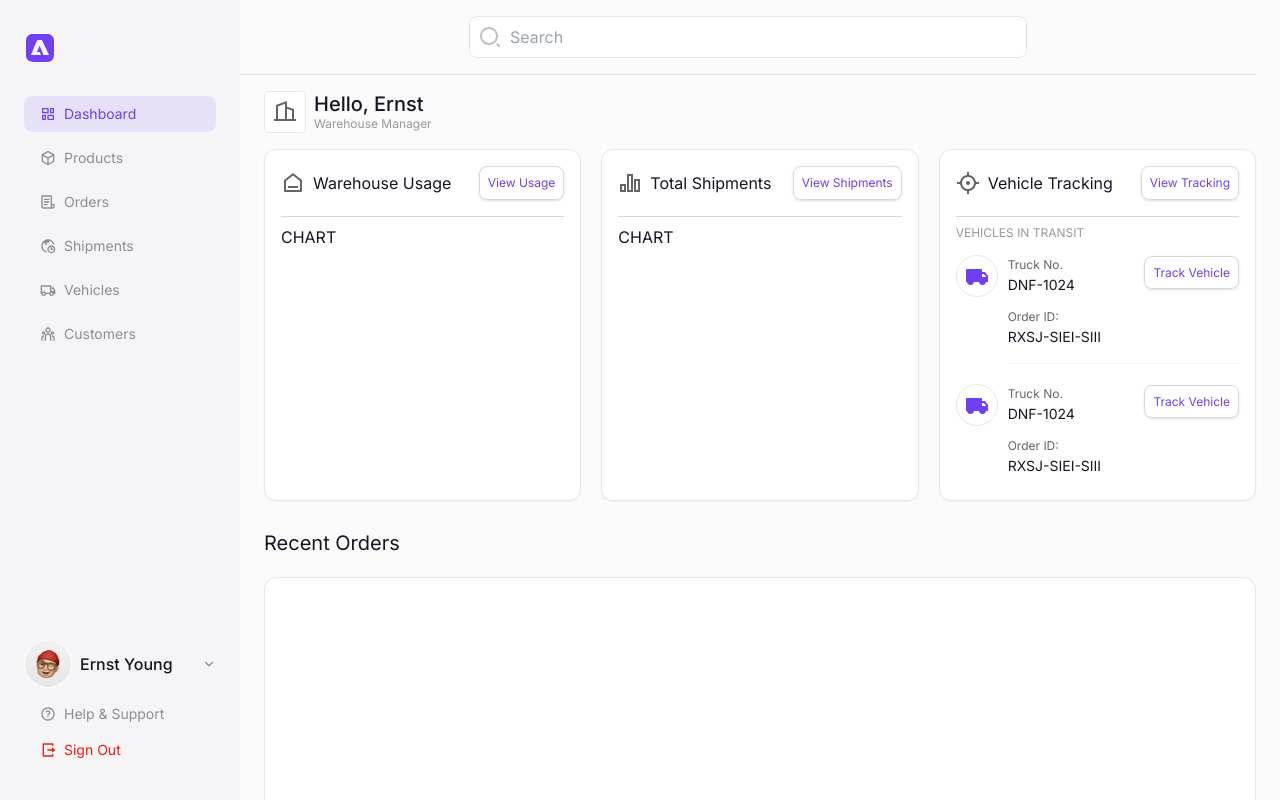
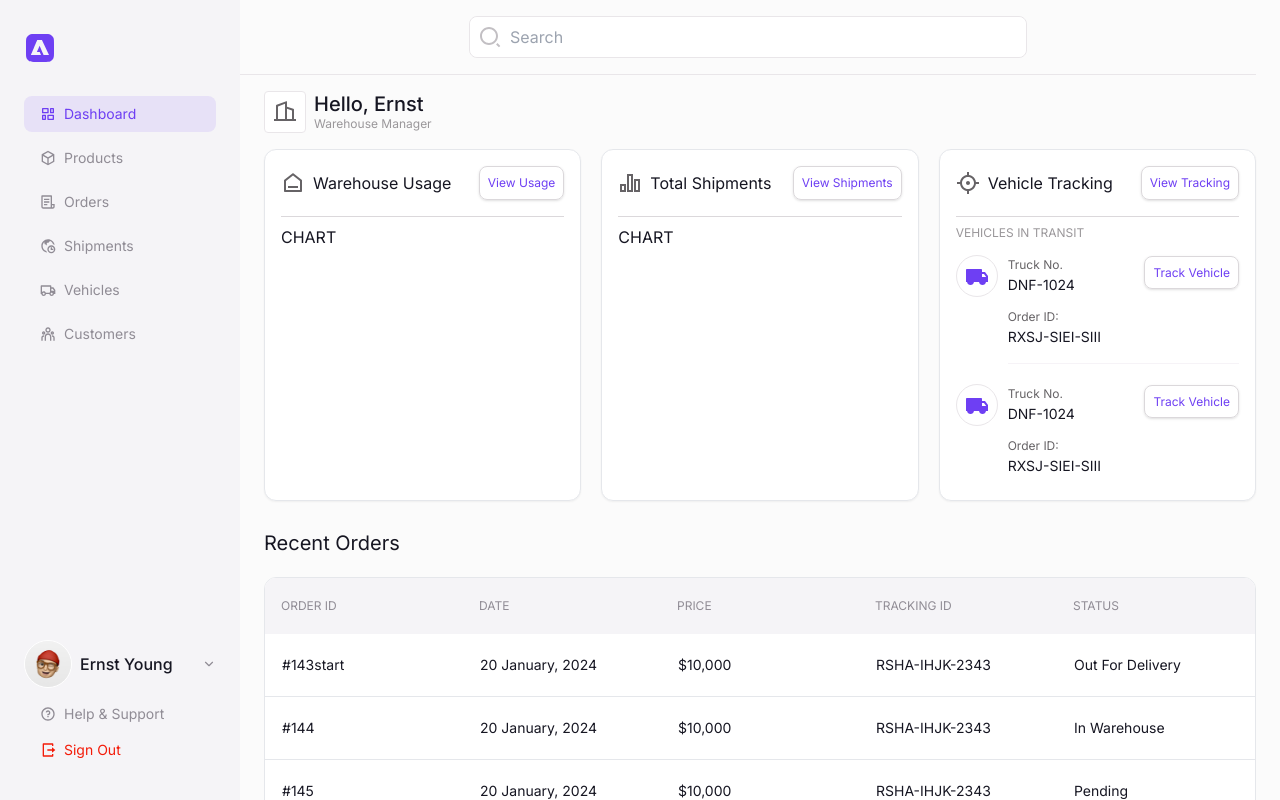
Before and after one commit to nurulid/warehouse-management, a Next.js app: page /dashboard in a window 1280 px wide. Built offline with nearby package versions, Linux system fonts and the light colour scheme.

Commit message:
feat: add table recent orders

```diff
--- /dev/null
+++ b/app/(dashboard)/dashboard/components/TableOrders.tsx
@@ -0,0 +1,145 @@
+import React, { PropsWithChildren } from "react";
+
+const OrderData = [
+  {
+    id: "143start",
+    date: "20 January, 2024",
+    price: "$10,000",
+    trackingId: "RSHA-IHJK-2343",
+    status: "out for delivery",
+  },
+  {
+    id: "144",
+    date: "20 January, 2024",
+    price: "$10,000",
+    trackingId: "RSHA-IHJK-2343",
+    status: "in warehouse",
+  },
+  {
+    id: "145",
+    date: "20 January, 2024",
+    price: "$10,000",
+    trackingId: "RSHA-IHJK-2343",
+    status: "pending",
+  },
+  {
+    id: "146",
+    date: "20 January, 2024",
+    price: "$10,000",
+    trackingId: "RSHA-IHJK-2343",
+    status: "pending",
+  },
+  {
+    id: "147",
+    date: "20 January, 2024",
+    price: "$10,000",
+    trackingId: "RSHA-IHJK-2343",
+    status: "pending",
+  },
+  {
+    id: "148",
+    date: "20 January, 2024",
+    price: "$10,000",
+    trackingId: "RSHA-IHJK-2343",
+    status: "pending",
+  },
+  {
+    id: "149",
+    date: "20 January, 2024",
+    price: "$10,000",
+    trackingId: "RSHA-IHJK-2343",
+    status: "pending",
+  },
+  {
+    id: "150",
+    date: "20 January, 2024",
+    price: "$10,000",
+    trackingId: "RSHA-IHJK-2343",
+    status: "pending",
+  },
+  {
+    id: "150",
+    date: "20 January, 2024",
+    price: "$10,000",
+    trackingId: "RSHA-IHJK-2343",
+    status: "pending",
+  },
+  {
+    id: "150",
+    date: "20 January, 2024",
+    price: "$10,000",
+    trackingId: "RSHA-IHJK-2343",
+    status: "pending",
+  },
+  {
+    id: "150",
+    date: "20 January, 2024",
+    price: "$10,000",
+    trackingId: "RSHA-IHJK-2343",
+    status: "pending",
+  },
+  {
+    id: "150end",
+    date: "20 January, 2024",
+    price: "$10,000",
+    trackingId: "RSHA-IHJK-2343",
+    status: "pending",
+  },
+];
+
+const TableHeadData = ["Order ID", "Date", "Price", "Tracking ID", "Status"];
+
+const TableDataCell = (props: PropsWithChildren<{ addStyles?: string }>) => {
+  const { addStyles, children } = props;
+  return (
+    <td className="border-b">
+      <div className={["text-left py-5 px-4 text-sm", addStyles].join(" ")}>
+        {children}
+      </div>
+    </td>
+  );
+};
+
+const TableHead = () => {
+  return (
+    <thead className="bg-secondary-75 sticky top-0">
+      <tr>
+        {TableHeadData.map((item, i) => (
+          <th
+            key={i}
+            className="font-normal text-left py-5 px-4 uppercase text-secondary-500 text-xs"
+          >
+            {item}
+          </th>
+        ))}
+      </tr>
+    </thead>
+  );
+};
+
+const TableBody = (props: PropsWithChildren<{}>) => {
+  return (
+    <tbody>
+      {OrderData.map((item) => {
+        return (
+          <tr key={item.id}>
+            <TableDataCell>#{item.id}</TableDataCell>
+            <TableDataCell>{item.date}</TableDataCell>
+            <TableDataCell>{item.price}</TableDataCell>
+            <TableDataCell>{item.trackingId}</TableDataCell>
+            <TableDataCell addStyles="capitalize">{item.status}</TableDataCell>
+          </tr>
+        );
+      })}
+    </tbody>
+  );
+};
+
+export const TableOrders = () => {
+  return (
+    <table className="table-fixed border-collapse border-spacing-0 w-full min-w-[820px] max-h-[300px] h-full">
+      <TableHead />
+      <TableBody />
+    </table>
+  );
+};
--- a/app/(dashboard)/dashboard/page.tsx
+++ b/app/(dashboard)/dashboard/page.tsx
@@ -1,8 +1,9 @@
 import React from "react";
+import Image from "next/image";
 import { Search } from "./components/Search";
 import { Card } from "./components/Card";
-import Image from "next/image";
 import { CardTrack } from "./components/CardTrack";
+import { TableOrders } from "./components/TableOrders";
 
 export default function Page() {
   return (
@@ -55,9 +56,11 @@ export default function Page() {
               </div>
             </Card>
           </div>
-          <div>
+          <div className="relative">
             <h3 className="mb-5 text-xl">Recent Orders</h3>
-            <div className="bg-white border rounded-xl p-5 h-[700px] overflow-scroll"></div>
+            <div className="bg-white border rounded-xl overflow-auto w-full h-[calc(100vh-75px)] absolute mb-50px">
+              <TableOrders />
+            </div>
           </div>
         </div>
       </div>
```
